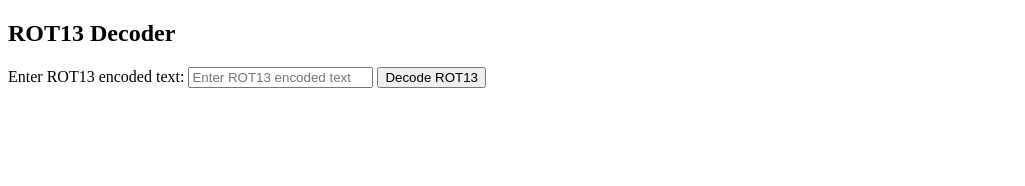
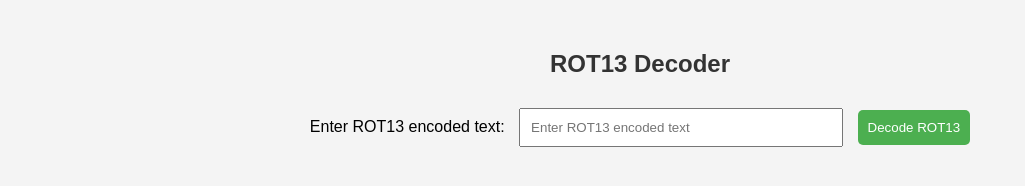
Before and after one commit to cwaterboer/caesar-cipher, a plain HTML site: page index.html in a window 1280 px wide. Shown: the whole page, without its empty margins (0-1025 px from the left). Drawn offline with Linux system fonts and the light colour scheme.

Commit message:
Update index.html - CSS

```diff
--- a/index.html
+++ b/index.html
@@ -4,6 +4,51 @@
     <meta charset="UTF-8">
     <meta name="viewport" content="width=device-width, initial-scale=1.0">
     <title>ROT13 Decoder</title>
+    <style>
+        body {
+            font-family: Arial, sans-serif;
+            background-color: #f4f4f4;
+            text-align: center;
+            margin: 50px;
+        }
+
+        h2 {
+            color: #333;
+        }
+
+        input {
+            padding: 10px;
+            margin: 10px;
+            width: 300px;
+        }
+
+        button {
+            padding: 10px;
+            margin-top: 10px;
+            background-color: #4CAF50;
+            color: white;
+            border: none;
+            border-radius: 5px;
+            cursor: pointer;
+        }
+
+        button:hover {
+            background-color: #45a049;
+        }
+
+        p {
+            color: #333;
+            margin-top: 20px;
+        }
+
+        .valid {
+            color: green;
+        }
+
+        .invalid {
+            color: red;
+        }
+    </style>
 </head>
 <body>
 
```
